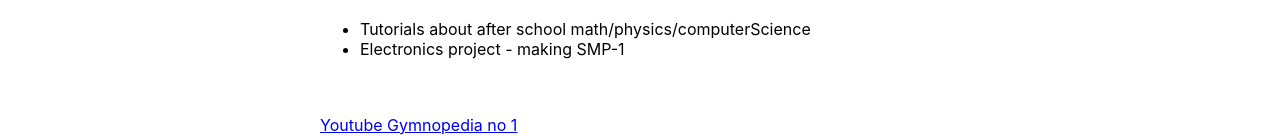
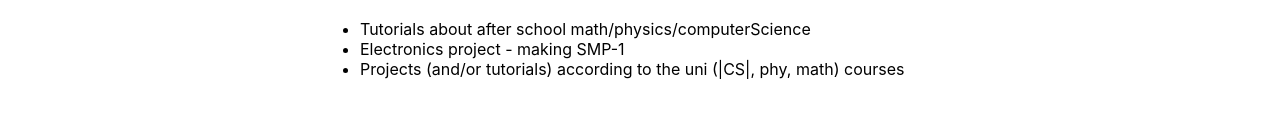
Before and after one commit to naglissul/naglissul.github.io, a React (Create React App) app: page /write in a window 1280 px wide. Shown: the part 546-682 px from the top of the page. Built offline with nearby package versions, Linux system fonts and the light colour scheme.

Commit message:
more info homepage

```diff
--- a/src/pages/homePage/HomePage.tsx
+++ b/src/pages/homePage/HomePage.tsx
@@ -24,6 +24,10 @@ function HomePage() {
           <ul>
             <li>Tutorials about after school math/physics/computerScience</li>
             <li>Electronics project - making SMP-1</li>
+            <li>
+              Projects (and/or tutorials) according to the uni (|CS|, phy, math)
+              courses
+            </li>
           </ul>
           <br />
           <br />
```
